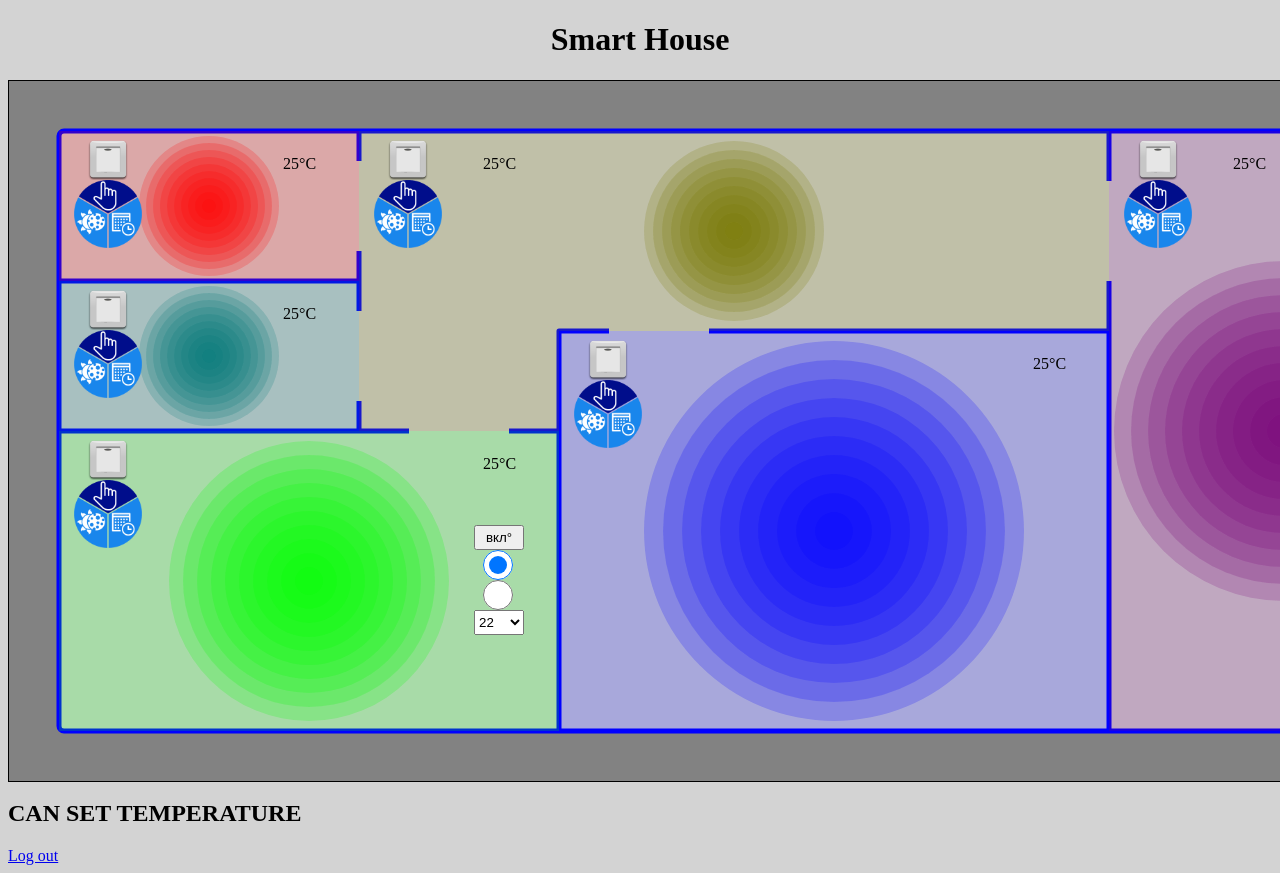
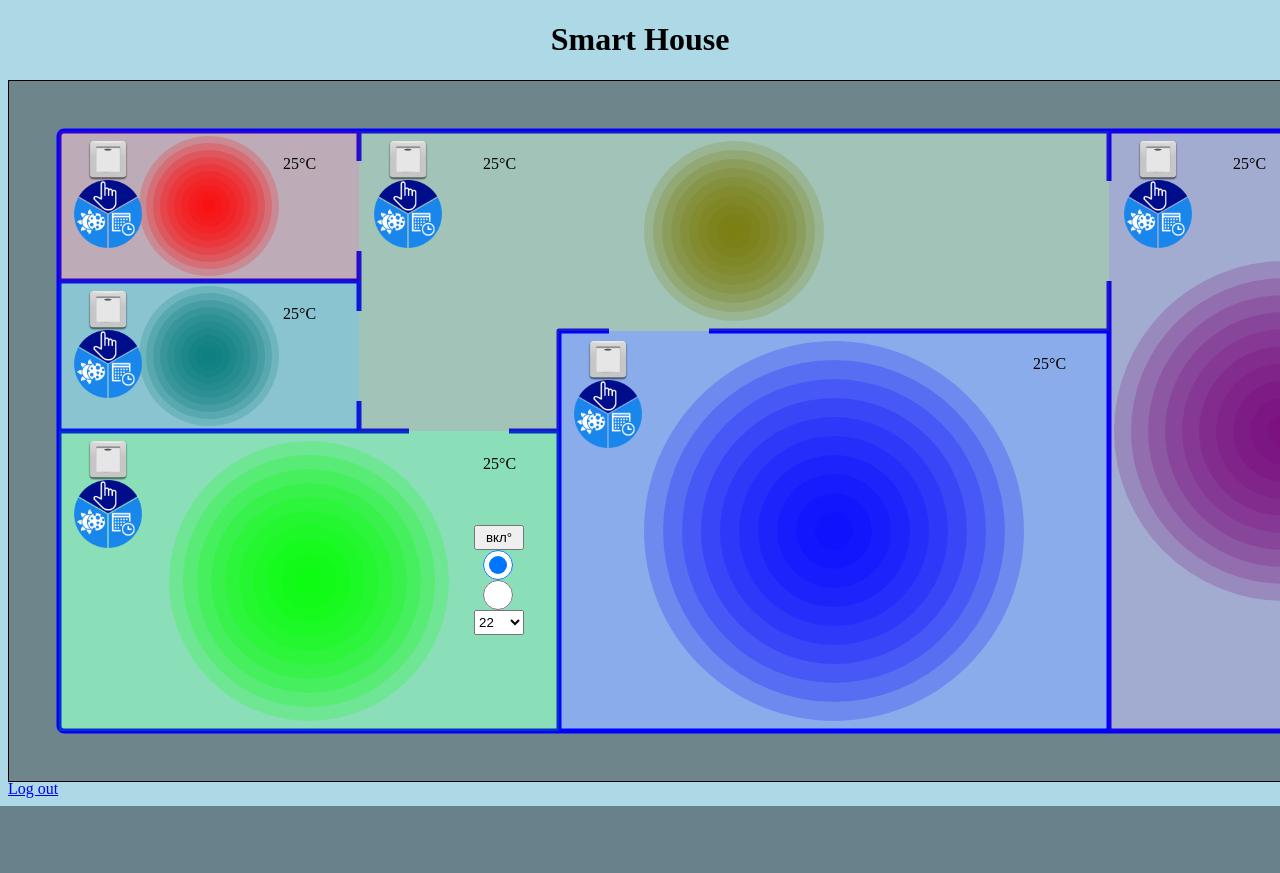
Before and after one commit to KonstantinDigital/mhdevSmartHouse, a Django app: page / in a window 1280 px wide; the page is wider, and only the part inside the window is pictured. After the commit the page ends 806 px from the top of that part, so only its background shows below. Run offline with Django 3.2, Linux system fonts and the light colour scheme; a user stored in the database is signed in.

Commit message:
16.07.2021-10:50-noteBook

```diff
--- a/smartHouseApp/static/css/auth_style.css
+++ b/smartHouseApp/static/css/auth_style.css
@@ -1,3 +1,3 @@
 body {
-    background-color: grey;
+    background-color: lightblue;
 }
--- a/smartHouseApp/static/css/style.css
+++ b/smartHouseApp/static/css/style.css
@@ -1,5 +1,5 @@
 body {
-    background-color: lightgrey;
+    background-color: lightblue;
 }
 
 h1 {
--- a/smartHouseApp/templates/index.html
+++ b/smartHouseApp/templates/index.html
@@ -12,7 +12,7 @@
             <h1>Smart House</h1>
         </div>
         <div class="containerCanvas">
-
+            {% if perms.smartHouseApp.can_set_temperature %}
                 <button id="conditOn">вкл&#176;</button>
                 <select id="tempSP">
                     <option value="20">20</option>
@@ -29,6 +29,7 @@
                 </select>
                 <input id="conditHandMode" type="radio" name="conditMode" checked>
                 <input id="conditSpMode" type="radio" name="conditMode">
+            {% endif %}
 
             <p id="temp1now">25&#176;C</p>
             <p id="temp2now">25&#176;C</p>
@@ -77,11 +78,7 @@
             <canvas id="appLayout" width="1500" height="700">
             </canvas>
         </div>
-        <div>
-            {% if perms.smartHouseApp.can_set_temperature %}
-                <h2>CAN SET TEMPERATURE</h2>
-            {% endif %}
-        </div>
+
         <div>
             <a href="{% url 'logout' %}">
                 Log out
```
Also changed, not shown: db.sqlite3. Lines whose indentation alone changed are shown as unchanged.
